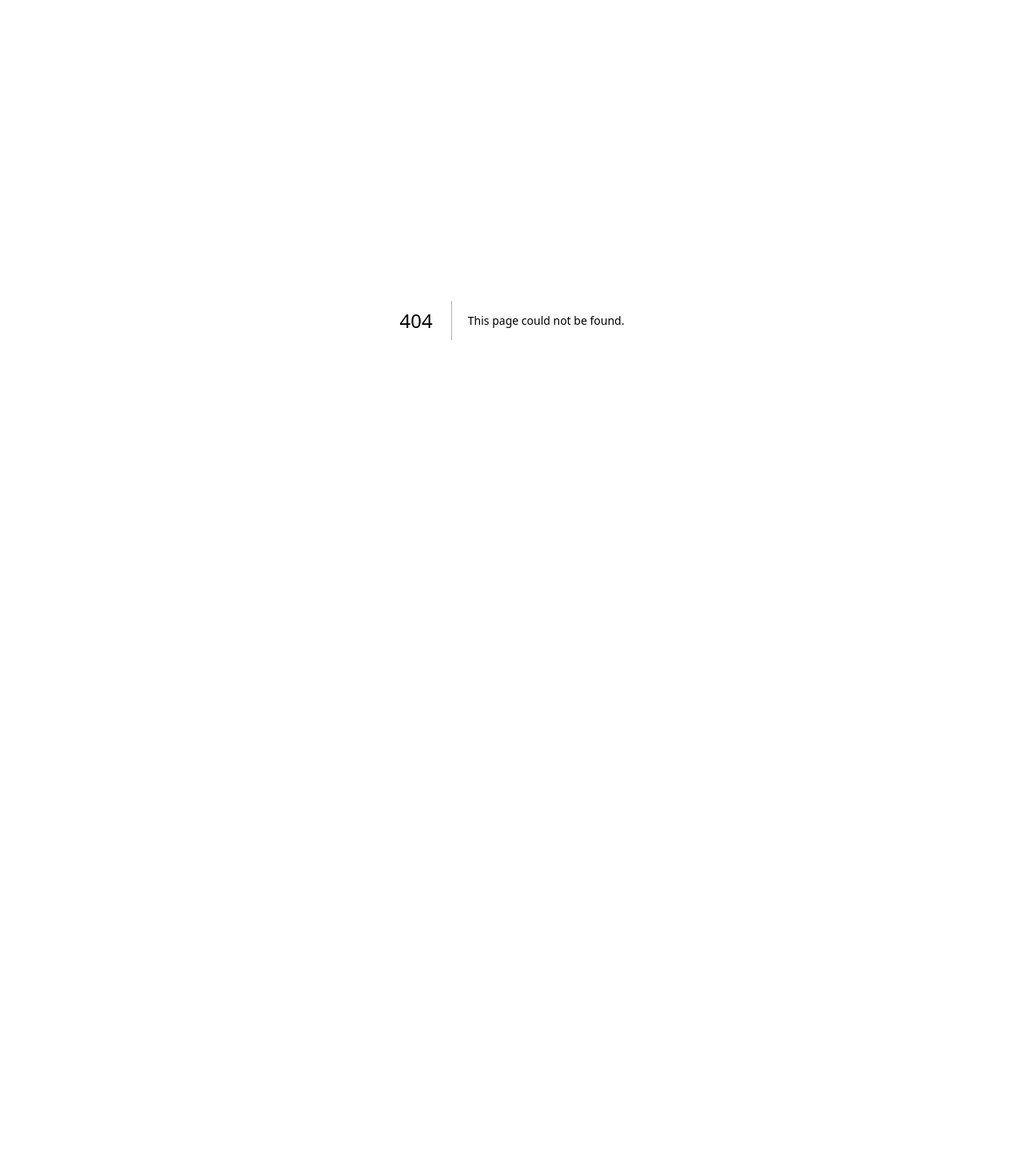
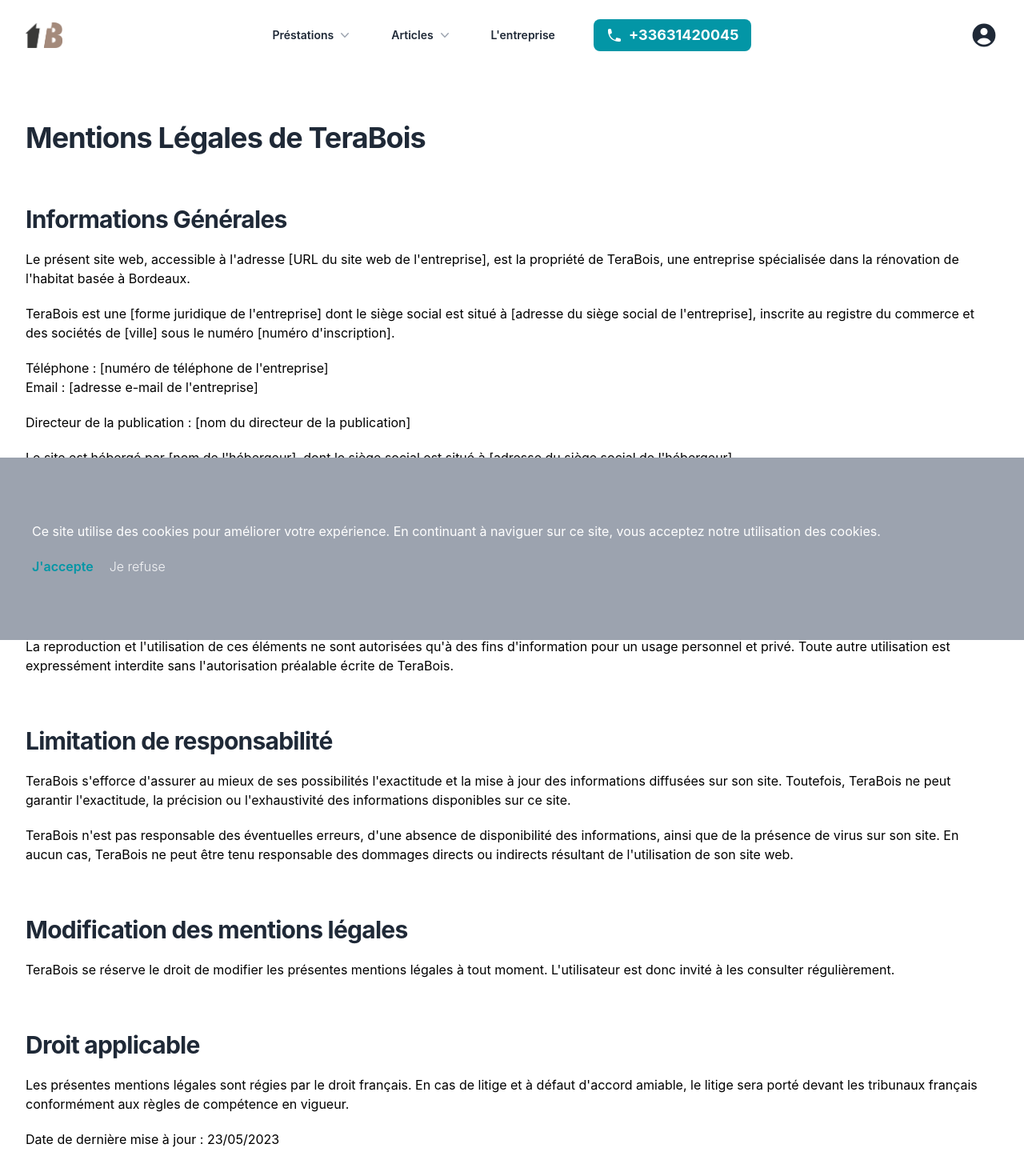
Before and after one commit to magicniclus/terabois, a Next.js app: page /mentions-legales in a window 1280 px wide. Before the commit this address had no page. Shown: the top 1470 px of the page at 80% size. Before the commit the page ends 800 px from the top, so only its background shows below. Built offline with nearby package versions, Linux system fonts and the light colour scheme.

Commit message:
Create index.js

```diff
--- /dev/null
+++ b/pages/mentions-legales/index.js
@@ -0,0 +1,94 @@
+import React from "react";
+import Global from "../../layouts/Global";
+
+const index = () => {
+  return (
+    <Global>
+      <div className="mx-auto max-w-7xl  px-6 lg:px-8 pb-10">
+        <h1 className="text-3xl font-bold tracking-tight text-gray-800 sm:text-4xl  mt-16">
+          Mentions Légales de TeraBois
+        </h1>
+        <h2 className="text-2xl font-bold tracking-tight text-gray-800 sm:text-3xl  mt-16">
+          Informations Générales
+        </h2>
+        <p className="text-nomral font-normal mt-5">
+          Le présent site web, accessible à l'adresse [URL du site web de
+          l'entreprise], est la propriété de TeraBois, une entreprise
+          spécialisée dans la rénovation de l'habitat basée à Bordeaux.
+        </p>
+        <p className="text-nomral font-normal mt-5">
+          TeraBois est une [forme juridique de l'entreprise] dont le siège
+          social est situé à [adresse du siège social de l'entreprise], inscrite
+          au registre du commerce et des sociétés de [ville] sous le numéro
+          [numéro d'inscription].
+        </p>
+        <p className="text-nomral font-normal mt-5">
+          Téléphone : [numéro de téléphone de l'entreprise] <br />
+          Email : [adresse e-mail de l'entreprise]
+        </p>
+        <p className="text-nomral font-normal mt-5">
+          Directeur de la publication : [nom du directeur de la publication]
+        </p>
+        <p className="text-nomral font-normal mt-5">
+          Le site est hébergé par [nom de l'hébergeur], dont le siège social est
+          situé à [adresse du siège social de l'hébergeur].
+        </p>
+        <h2 className="text-2xl font-bold tracking-tight text-gray-800 sm:text-3xl  mt-16">
+          Propriété Intellectuelle
+        </h2>
+        <p className="text-nomral font-normal mt-5">
+          Tous les éléments du site web de TeraBois, y compris les textes,
+          graphiques, logos, images, photographies, vidéos, sons, sont la
+          propriété exclusive de TeraBois, sauf indication contraire. Ces
+          éléments sont protégés par les lois françaises et les textes
+          internationaux relatifs au respect des droits d'auteur et de la
+          propriété intellectuelle.
+        </p>
+        <p className="text-nomral font-normal mt-5">
+          La reproduction et l'utilisation de ces éléments ne sont autorisées
+          qu'à des fins d'information pour un usage personnel et privé. Toute
+          autre utilisation est expressément interdite sans l'autorisation
+          préalable écrite de TeraBois.
+        </p>
+        <h2 className="text-2xl font-bold tracking-tight text-gray-800 sm:text-3xl  mt-16">
+          Limitation de responsabilité
+        </h2>
+        <p className="text-nomral font-normal mt-5">
+          TeraBois s'efforce d'assurer au mieux de ses possibilités l'exactitude
+          et la mise à jour des informations diffusées sur son site. Toutefois,
+          TeraBois ne peut garantir l'exactitude, la précision ou l'exhaustivité
+          des informations disponibles sur ce site.
+        </p>
+        <p className="text-nomral font-normal mt-5">
+          TeraBois n'est pas responsable des éventuelles erreurs, d'une absence
+          de disponibilité des informations, ainsi que de la présence de virus
+          sur son site. En aucun cas, TeraBois ne peut être tenu responsable des
+          dommages directs ou indirects résultant de l'utilisation de son site
+          web.
+        </p>
+        <h2 className="text-2xl font-bold tracking-tight text-gray-800 sm:text-3xl  mt-16">
+          Modification des mentions légales
+        </h2>
+        <p className="text-nomral font-normal mt-5">
+          TeraBois se réserve le droit de modifier les présentes mentions
+          légales à tout moment. L'utilisateur est donc invité à les consulter
+          régulièrement.
+        </p>
+        <h2 className="text-2xl font-bold tracking-tight text-gray-800 sm:text-3xl  mt-16">
+          Droit applicable
+        </h2>
+        <p className="text-nomral font-normal mt-5">
+          Les présentes mentions légales sont régies par le droit français. En
+          cas de litige et à défaut d'accord amiable, le litige sera porté
+          devant les tribunaux français conformément aux règles de compétence en
+          vigueur.
+        </p>
+        <p className="text-nomral font-normal mt-5">
+          Date de dernière mise à jour : 23/05/2023
+        </p>
+      </div>
+    </Global>
+  );
+};
+
+export default index;
```
